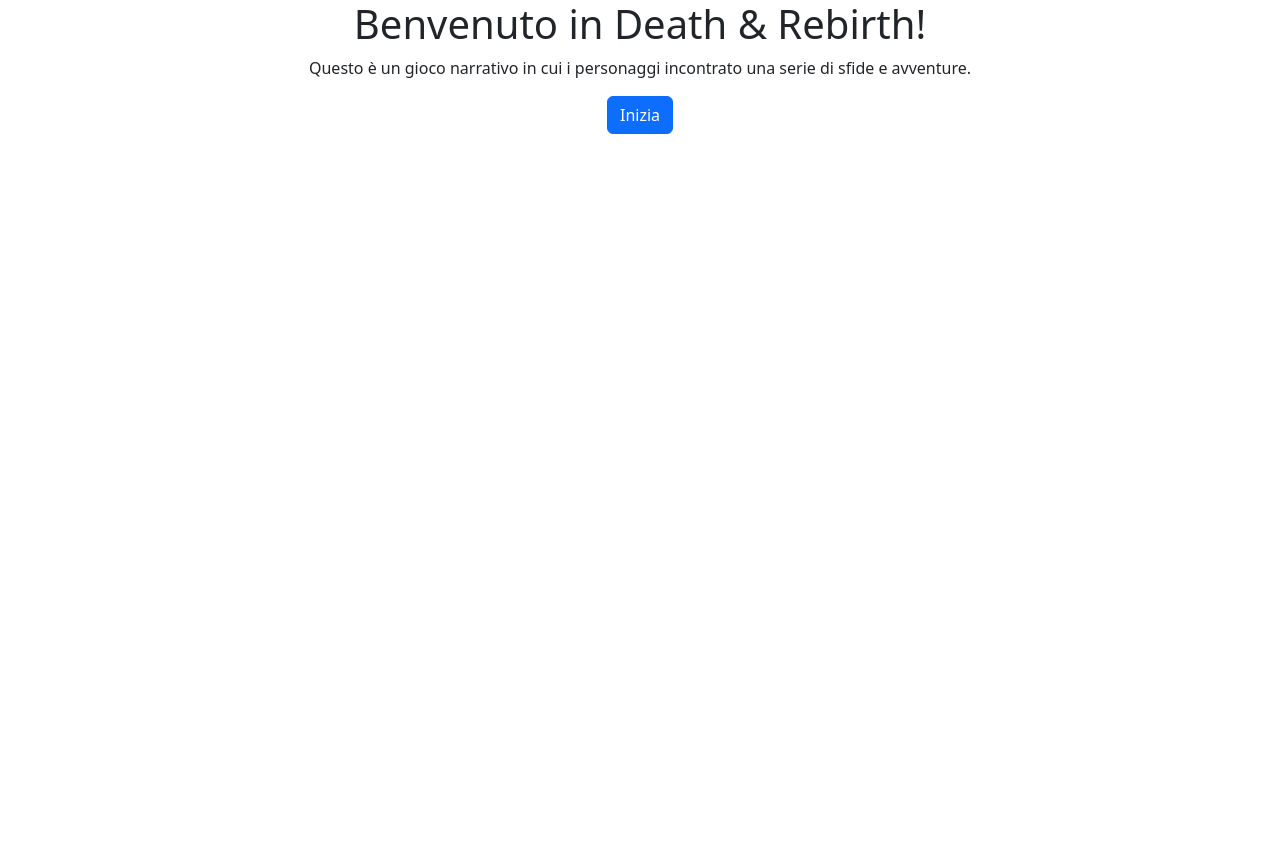
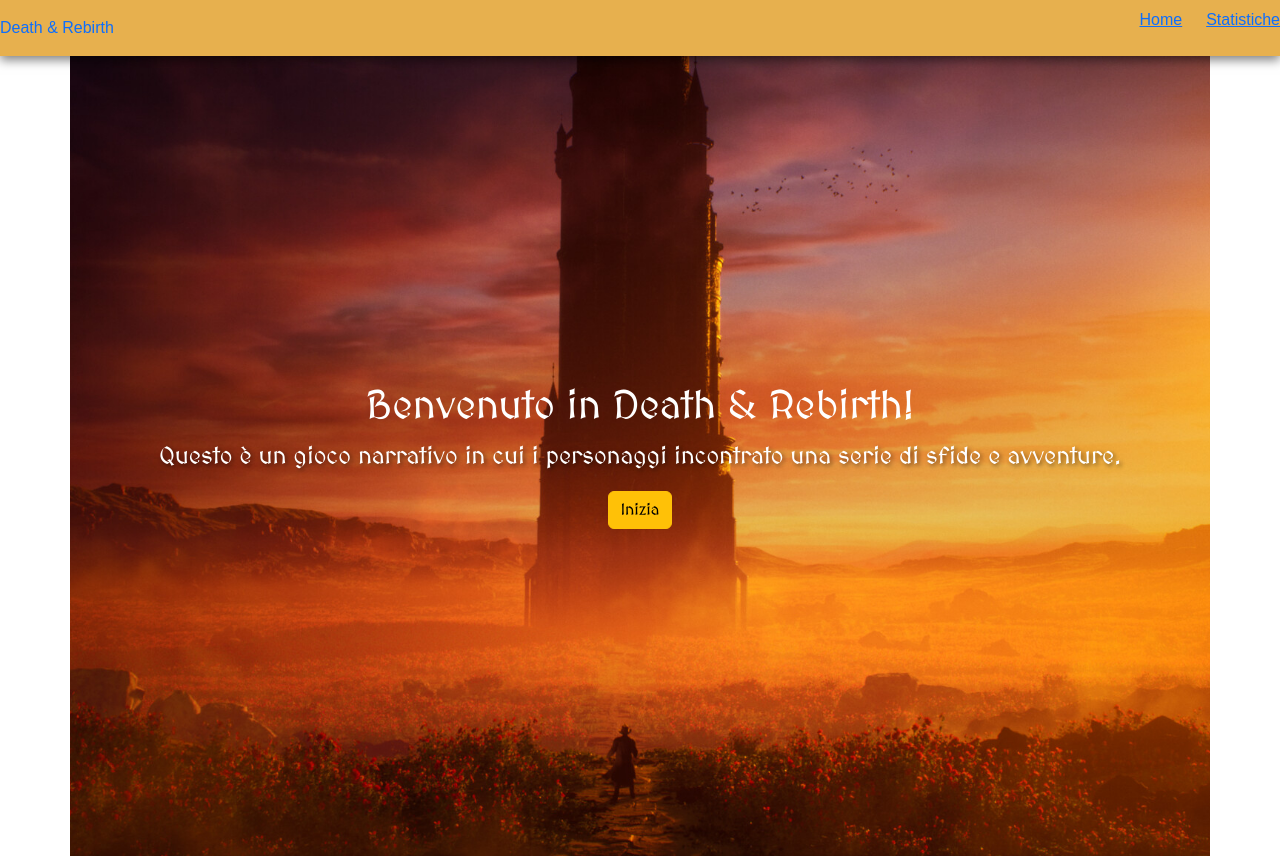
Before and after one commit to FrancescoGiommi/project-ts-game, a React (Vite) app: page / in a window 1280 px wide. Before the commit the page ends 800 px from the top, so only its background shows below. Built offline with nearby package versions, Linux system fonts and the light colour scheme.

Commit message:
Add background Image, Navbar, HomePage, PlayerNamePage and PlayerStatsPage

```diff
--- a/src/App.tsx
+++ b/src/App.tsx
@@ -1,7 +1,12 @@
 import { useState } from "react";
 import { BrowserRouter, Routes, Route } from "react-router-dom";
 
+import Navbar from "./components/Navbar";
+
+// Pagine
 import HomePage from "./pages/HomePage";
+import PlayerNamePage from "./pages/PlayerNamePage";
+import Stats from "./pages/PlayerStatsPage";
 
 import "./App.css";
 
@@ -9,11 +14,12 @@ function App() {
   return (
     <>
       <BrowserRouter>
-        <div className="container text-center">
-          <Routes>
-            <Route element={<HomePage />} path="/" />
-          </Routes>
-        </div>
+        <Navbar />
+        <Routes>
+          <Route element={<HomePage />} path="/" />
+          <Route element={<PlayerNamePage />} path="/playerName" />
+          <Route element={<Stats />} path="/stats" />
+        </Routes>
       </BrowserRouter>
     </>
   );
--- /dev/null
+++ b/src/assets/css/index.css
@@ -0,0 +1,65 @@
+body {
+  font-family: "MedievalSharp", cursive !important;
+  font-weight: 400;
+  font-style: normal;
+}
+
+.home-content {
+  height: 100vh;
+  width: 100vw; /* <-- aggiungi questa */
+  display: flex;
+  flex-direction: column;
+  justify-content: center;
+  align-items: center;
+  text-align: center;
+
+  background-image: url("/img/backgroundTower.jpg");
+  background-size: cover;
+  background-position: center;
+  background-repeat: no-repeat;
+}
+
+.home-content p {
+  font-size: 1.5rem;
+  color: white;
+  text-shadow: 2px 2px 4px rgba(0, 0, 0, 0.5);
+}
+
+.home-content h1 {
+  animation: fadeIn 1s ease-in;
+  color: white;
+}
+
+@keyframes fadeIn {
+  from {
+    opacity: 0;
+    transform: translateY(-20px);
+  }
+  to {
+    opacity: 1;
+    transform: translateY(0);
+  }
+}
+
+/* link */
+.link {
+  text-decoration: none;
+}
+
+/* Navbar */
+.navbar {
+  background-color: #e7b04e;
+  color: #fff;
+  padding: 1rem 2rem;
+  display: flex;
+  justify-content: space-between;
+  align-items: center;
+  font-family: "Orbitron", sans-serif;
+  box-shadow: 0 4px 10px rgba(0, 0, 0, 0.5);
+}
+
+.navbar-links {
+  list-style: none;
+  display: flex;
+  gap: 1.5rem;
+}
--- /dev/null
+++ b/src/components/Navbar.tsx
@@ -0,0 +1,22 @@
+import { Link, NavLink } from "react-router-dom";
+
+export default function Navbar() {
+  return (
+    <nav className="navbar">
+      {/* Logo */}
+      <Link className="navbar-logo link" to="/">
+        Death & Rebirth
+      </Link>
+      <ul className="navbar-links">
+        {/* Home Page */}
+        <li className="link">
+          <NavLink to="/">Home</NavLink>
+        </li>
+        {/* Statistiche */}
+        <li>
+          <NavLink to="/stats">Statistiche</NavLink>
+        </li>
+      </ul>
+    </nav>
+  );
+}
--- a/src/index.css
+++ /dev/null
@@ -1,5 +0,0 @@
-body {
-  font-family: "MedievalSharp", cursive;
-  font-weight: 400;
-  font-style: normal;
-}
--- a/src/main.tsx
+++ b/src/main.tsx
@@ -1,6 +1,6 @@
 import { StrictMode } from "react";
 import { createRoot } from "react-dom/client";
-import "./index.css";
+import "../src/assets/css/index.css";
 import "bootstrap/dist/css/bootstrap.min.css";
 
 import App from "./App.tsx";
--- a/src/pages/HomePage.tsx
+++ b/src/pages/HomePage.tsx
@@ -1,12 +1,14 @@
 export default function HomePage() {
   return (
     <>
-      <h1>Benvenuto in Death & Rebirth!</h1>
-      <p>
-        Questo è un gioco narrativo in cui i personaggi incontrato una serie di
-        sfide e avventure.
-      </p>
-      <button className="btn btn-primary">Inizia</button>
+      <div className="container text-center home-content">
+        <h1>Benvenuto in Death & Rebirth!</h1>
+        <p>
+          Questo è un gioco narrativo in cui i personaggi incontrato una serie
+          di sfide e avventure.
+        </p>
+        <button className="btn btn-warning">Inizia</button>
+      </div>
     </>
   );
 }
--- /dev/null
+++ b/src/pages/PlayerNamePage.tsx
@@ -0,0 +1,9 @@
+export default function PlayerNamePage() {
+  return (
+    <>
+      <h1>Inserisci il nome del tuo personaggio</h1>
+      <input type="text" />
+      <button>Inizia</button>
+    </>
+  );
+}
--- /dev/null
+++ b/src/pages/PlayerStatsPage.tsx
@@ -0,0 +1,7 @@
+export default function Stats() {
+  return (
+    <>
+      <h1>Statistiche</h1>
+    </>
+  );
+}
```
Also changed, not shown: public/img/backgroundTower.jpg (added).
